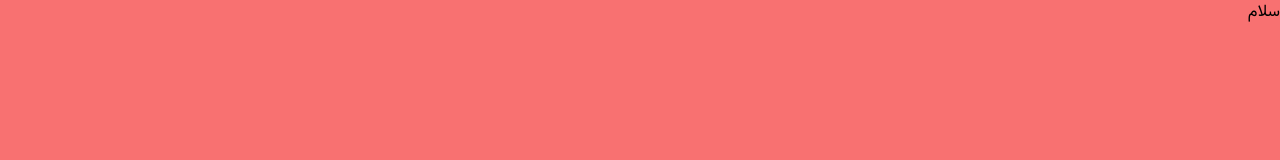
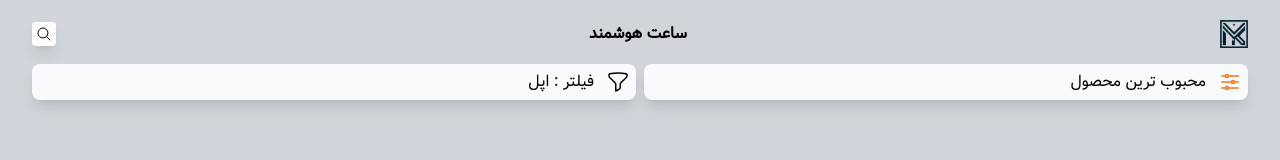
Before and after one commit to MohammadrezaNadirkhanloo/Digital-Shop, a website: page public/index.html in a window 1280 px wide. Drawn offline with Linux system fonts and the light colour scheme.

Commit message:
add header

```diff
--- a/public/index.html
+++ b/public/index.html
@@ -1,15 +1,84 @@
 <!DOCTYPE html>
 <html lang="fa" dir="rtl">
-<head>
-    <meta charset="UTF-8">
-    <meta name="viewport" content="width=device-width, initial-scale=1.0">
+  <head>
+    <meta charset="UTF-8" />
+    <meta name="viewport" content="width=device-width, initial-scale=1.0" />
     <meta name="description" content="training" />
-    <meta name="author" content="name:Mohammadreza Nadirkhanloo , email : m.nadirkhanloo1380@gmail.com" />
-    <link rel="stylesheet" href="./build/tailwind.css">
+    <meta
+      name="author"
+      content="name:Mohammadreza Nadirkhanloo , email : m.nadirkhanloo1380@gmail.com"
+    />
+    <link rel="stylesheet" href="./build/tailwind.css" />
     <title>Document</title>
-</head>
-<body class="bg-red-400">
-    <h1>سلام</h1>
+  </head>
+  <body class="bg-gray-300 container space-y-4">
+    <header>
+      <div class="flex items-center justify-between mt-5">
+        <img src="../assets/img/my-logo.png" class="w-7 h-7" />
+        <h1 class="font-bold">ساعت هوشمند</h1>
+        <div
+          class="p-1 bg-white rounded shadow-lg cursor-pointer hover:bg-white/70"
+        >
+          <svg
+            xmlns="http://www.w3.org/2000/svg"
+            fill="none"
+            viewBox="0 0 24 24"
+            stroke-width="1.5"
+            stroke="currentColor"
+            class="w-4 h-4"
+          >
+            <path
+              stroke-linecap="round"
+              stroke-linejoin="round"
+              d="m21 21-5.197-5.197m0 0A7.5 7.5 0 1 0 5.196 5.196a7.5 7.5 0 0 0 10.607 10.607Z"
+            />
+          </svg>
+        </div>
+      </div>
+    </header>
+    <section>
+      <div class="flex gap-2">
+        <button
+          class="inline-flex items-center bg-gray-50 p-1.5 rounded-lg w-full gap-3 hover:bg-gray-50/80 shadow-lg font-medium"
+        >
+          <svg
+            xmlns="http://www.w3.org/2000/svg"
+            fill="none"
+            viewBox="0 0 24 24"
+            stroke-width="1.5"
+            stroke="currentColor"
+            class="w-6 h-6 text-orange-500"
+          >
+            <path
+              stroke-linecap="round"
+              stroke-linejoin="round"
+              d="M10.5 6h9.75M10.5 6a1.5 1.5 0 1 1-3 0m3 0a1.5 1.5 0 1 0-3 0M3.75 6H7.5m3 12h9.75m-9.75 0a1.5 1.5 0 0 1-3 0m3 0a1.5 1.5 0 0 0-3 0m-3.75 0H7.5m9-6h3.75m-3.75 0a1.5 1.5 0 0 1-3 0m3 0a1.5 1.5 0 0 0-3 0m-9.75 0h9.75"
+            />
+          </svg>
+          <span>محبوب ترین محصول</span>
+        </button>
+        <button
+          class="inline-flex items-center bg-gray-50 p-1.5 rounded-lg w-full gap-3 hover:bg-gray-50/80 shadow-lg font-medium"
+        >
+          <svg
+            xmlns="http://www.w3.org/2000/svg"
+            fill="none"
+            viewBox="0 0 24 24"
+            stroke-width="1.5"
+            stroke="currentColor"
+            class="w-6 h-6"
+          >
+            <path
+              stroke-linecap="round"
+              stroke-linejoin="round"
+              d="M12 3c2.755 0 5.455.232 8.083.678.533.09.917.556.917 1.096v1.044a2.25 2.25 0 0 1-.659 1.591l-5.432 5.432a2.25 2.25 0 0 0-.659 1.591v2.927a2.25 2.25 0 0 1-1.244 2.013L9.75 21v-6.568a2.25 2.25 0 0 0-.659-1.591L3.659 7.409A2.25 2.25 0 0 1 3 5.818V4.774c0-.54.384-1.006.917-1.096A48.32 48.32 0 0 1 12 3Z"
+            />
+          </svg>
 
-</body>
+          <span>فیلتر : اپل</span>
+        </button>
+      </div>
+    </section>
+    <section></section>
+  </body>
 </html>
```
Also changed, not shown: index.html (+3 -2 lines), assets/img/tailwindcss-mark.3c5441fc7a190fb1800d4a5c7f07ba4b1345a9c8.svg (added), public/build/tailwind.css.
